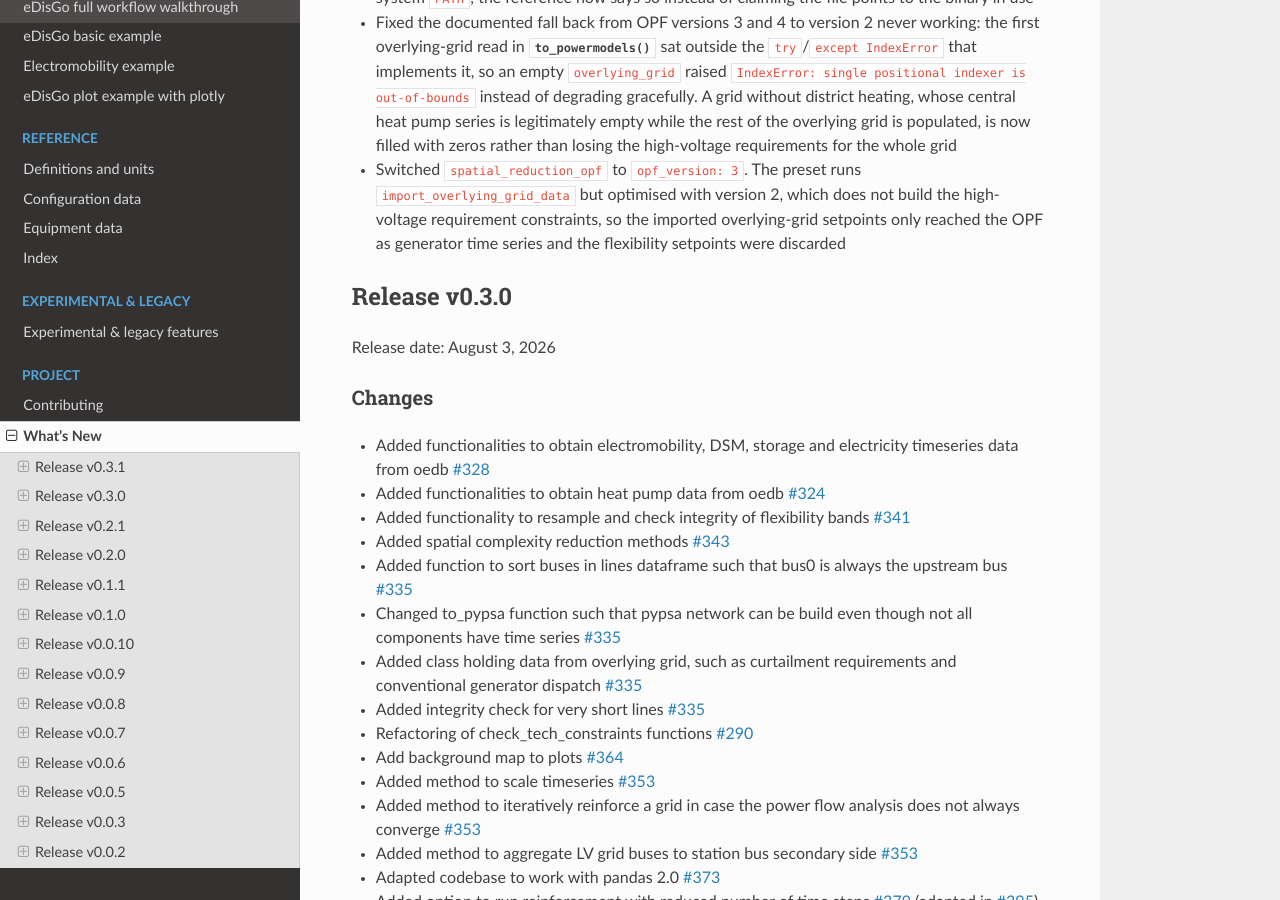
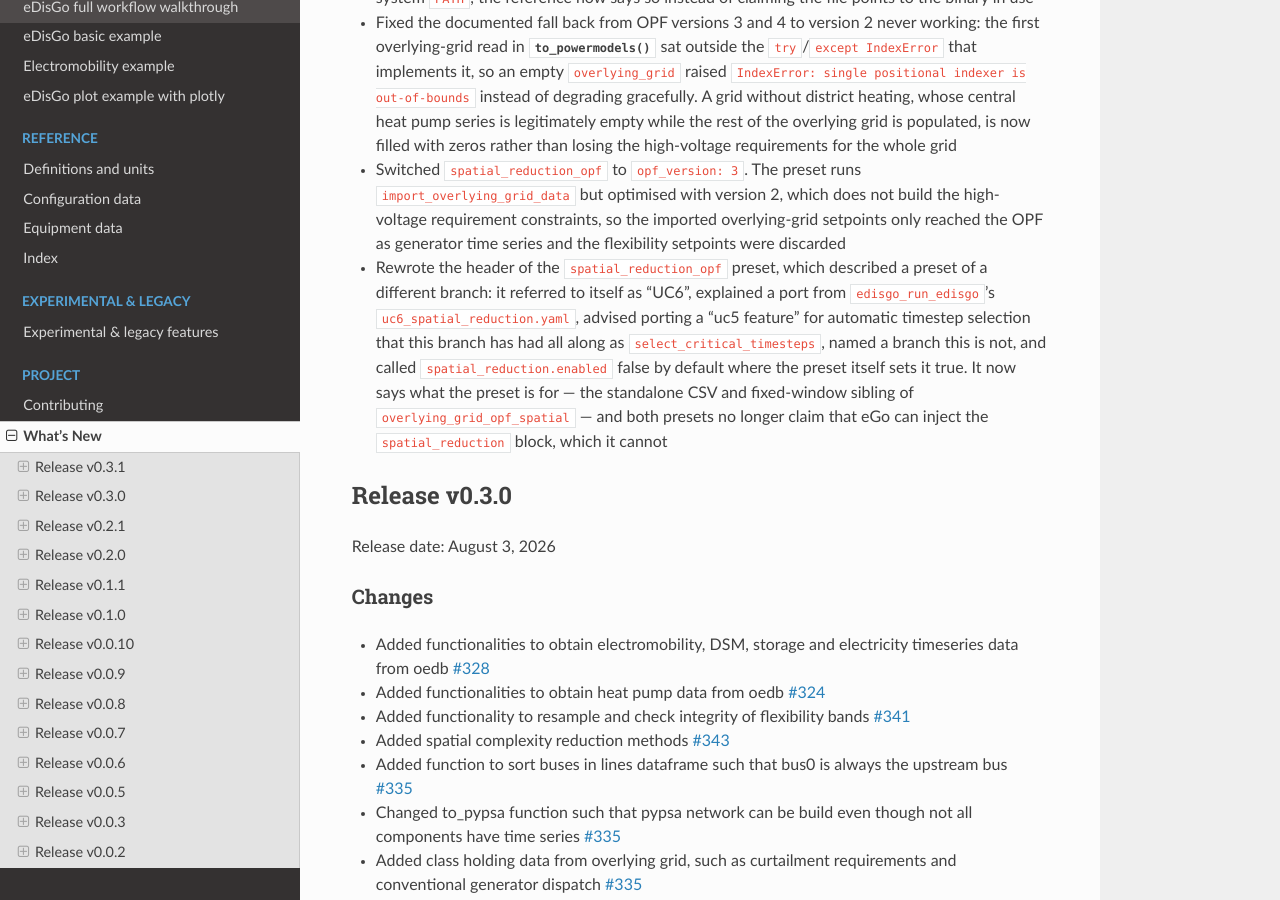
Before and after one commit to openego/eDisGo, a Sphinx documentation site: the page built from doc/whatsnew.rst, in a window 1280 px wide and 900 px high, scrolled down 835 px. Built offline with Sphinx 7.4.7 and the Read the Docs theme 3.1.0, drawn with Linux system fonts in a browser that asks for light colours; pages that are not in the unit, such as notebooks, are missing from menus.

Commit message:
docs(presets): correct the spatial_reduction_opf header and cover opf_version 3
The header of `spatial_reduction_opf.yaml` described a preset that does not
exist here. It called itself "UC6", explained at length how it was ported from
`edisgo_run_edisgo`'s `uc6_spatial_reduction.yaml`, and told the reader to
"port the uc5 feature from edisgo_run_edisgo first" to get automatic timestep
selection back — a feature this branch has always had as
`select_critical_timesteps`, which `overlying_grid_opf_spatial.yaml` uses. It
also named the branch as `feat/pipeline-runner` and called
`spatial_reduction.enabled` false by default, while the preset sets it true
twenty lines below.

Replaced with what the preset actually is: the standalone sibling of
`overlying_grid_opf_spatial` that reads overlying-grid data from a CSV
directory and uses a fixed time window instead of automatic selection, i.e.
the cheap path for a smoke run — explicitly not the preset to point eGo at for
production.

Both presets also claimed eGo could inject the `spatial_reduction` block.
It cannot: `_build_run_edisgo_config` emits only `extends`, `scenario`,
`grid`, `results`, `database` and `overlying_grid`, so naming a preset that
already enables spatial reduction is the only way an eGo run gets it. Both
comments now say so, which matters because it is the reason the exemplary
scenario settings have to name `overlying_grid_opf_spatial`.

The inline note on `aggregation_mode` read "start with false; true enables
load/generator merging", as if `true` were merely the next step. It is not
usable: `apply_busmap` renames loads but leaves the flexibility input frames
(`heat_demand_df`, `flexibility_bands`, `dsm.p_min`) under the old names, so
`optimize` fails with a KeyError on a merged grid. The comment says that now.

Finally, a happy-path test for `opf_version=3`. It is the value both
overlying-grid presets ship and it was covered by no test anywhere — the
existing ones exercise 1, 2 and 4. The test pins that the version is not
silently downgraded, that a requirement is built per flexibility, and that the
heat pump requirement is the sum of the decentral and central overlying-grid
series rather than either one alone.

```diff
--- a/doc/whatsnew/v0-3-1.rst
+++ b/doc/whatsnew/v0-3-1.rst
@@ -25,3 +25,12 @@ Changes
   ``import_overlying_grid_data`` but optimised with version 2, which does not build the
   high-voltage requirement constraints, so the imported overlying-grid setpoints only
   reached the OPF as generator time series and the flexibility setpoints were discarded
+* Rewrote the header of the ``spatial_reduction_opf`` preset, which described a
+  preset of a different branch: it referred to itself as "UC6", explained a port from
+  ``edisgo_run_edisgo``'s ``uc6_spatial_reduction.yaml``, advised porting a "uc5
+  feature" for automatic timestep selection that this branch has had all along as
+  ``select_critical_timesteps``, named a branch this is not, and called
+  ``spatial_reduction.enabled`` false by default where the preset itself sets it
+  true. It now says what the preset is for — the standalone CSV and fixed-window
+  sibling of ``overlying_grid_opf_spatial`` — and both presets no longer claim that
+  eGo can inject the ``spatial_reduction`` block, which it cannot
```
Also changed, not shown: 3 other files.
